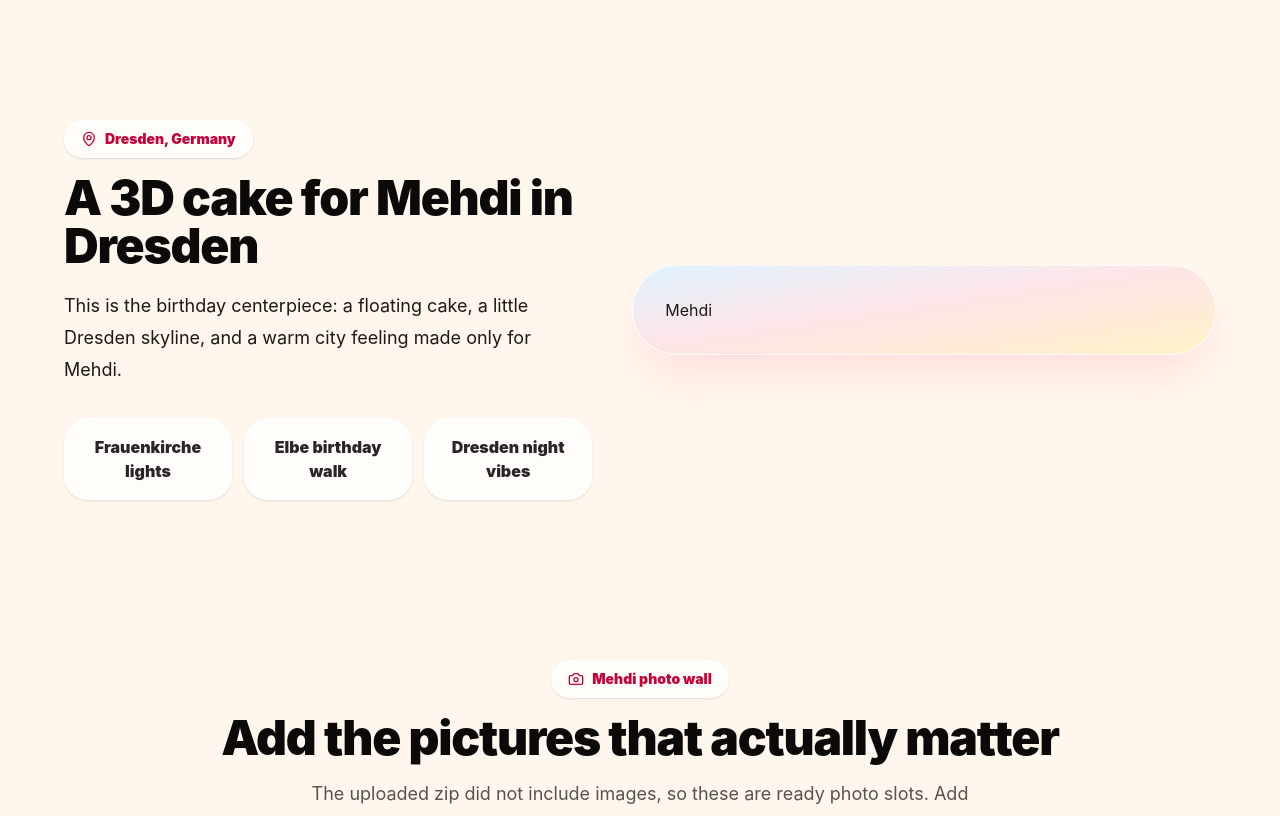
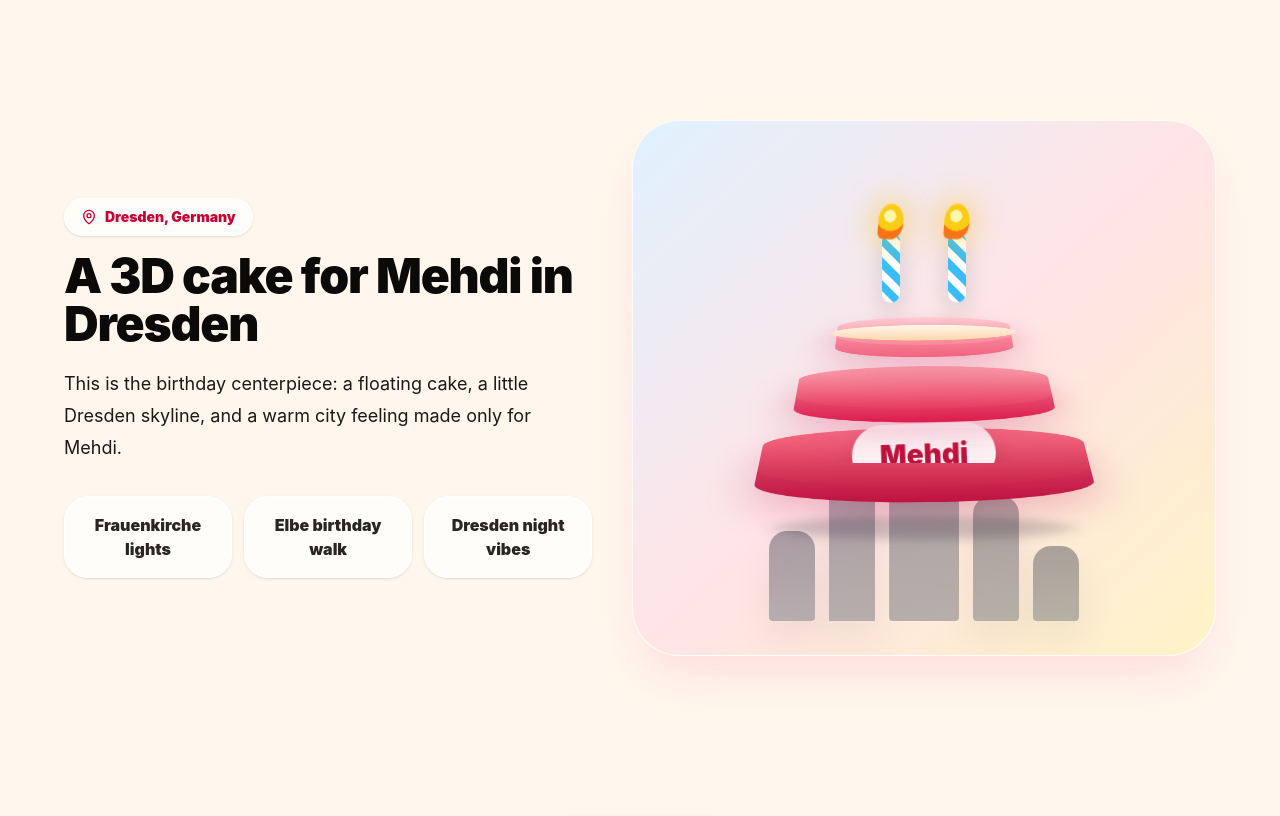
Before and after one commit to aminee94-byte/Mehdi-_Birthday, a React (Vite) app: page / in a window 1280 px wide. Shown: the part 760-1576 px from the top of the page. Built offline with nearby package versions, Linux system fonts and the light colour scheme.

Commit message:
Add custom Dresden cake styling

```diff
--- a/src/styles.css
+++ b/src/styles.css
@@ -28,3 +28,206 @@ a {
 ::selection {
   background: rgba(244, 63, 94, 0.22);
 }
+
+.cake-stage {
+  position: relative;
+  min-height: 520px;
+  overflow: hidden;
+  perspective: 1000px;
+}
+
+.skyline {
+  position: absolute;
+  inset-inline: 8%;
+  bottom: 34px;
+  display: flex;
+  align-items: end;
+  justify-content: center;
+  gap: 14px;
+  opacity: 0.35;
+}
+
+.skyline span {
+  display: block;
+  width: 46px;
+  background: linear-gradient(180deg, #0f172a, #334155);
+  border-radius: 18px 18px 4px 4px;
+  box-shadow: 0 18px 40px rgba(15, 23, 42, 0.2);
+}
+
+.skyline span:nth-child(1) {
+  height: 90px;
+}
+
+.skyline span:nth-child(2) {
+  height: 145px;
+  border-radius: 999px 999px 4px 4px;
+}
+
+.skyline span:nth-child(3) {
+  height: 190px;
+  width: 70px;
+  clip-path: polygon(50% 0, 100% 34%, 100% 100%, 0 100%, 0 34%);
+}
+
+.skyline span:nth-child(4) {
+  height: 125px;
+}
+
+.skyline span:nth-child(5) {
+  height: 75px;
+}
+
+.cake-scene {
+  position: relative;
+  height: 470px;
+  transform-style: preserve-3d;
+  animation: cake-float 5s ease-in-out infinite;
+}
+
+.cake-shadow {
+  position: absolute;
+  left: 50%;
+  bottom: 62px;
+  width: 300px;
+  height: 52px;
+  transform: translateX(-50%) rotateX(72deg);
+  border-radius: 50%;
+  background: rgba(15, 23, 42, 0.18);
+  filter: blur(10px);
+}
+
+.cake {
+  position: absolute;
+  left: 50%;
+  transform: translateX(-50%) rotateX(58deg) rotateZ(-1deg);
+  border-radius: 50% / 24%;
+  box-shadow:
+    inset 0 -24px 0 rgba(190, 24, 93, 0.15),
+    0 22px 45px rgba(190, 24, 93, 0.22);
+}
+
+.cake-bottom {
+  bottom: 90px;
+  width: 330px;
+  height: 125px;
+  background: linear-gradient(180deg, #fb7185, #be123c);
+}
+
+.cake-middle {
+  bottom: 170px;
+  width: 255px;
+  height: 105px;
+  background: linear-gradient(180deg, #fda4af, #e11d48);
+}
+
+.cake-top {
+  bottom: 238px;
+  width: 175px;
+  height: 82px;
+  background: linear-gradient(180deg, #fecdd3, #fb7185);
+}
+
+.cake-icing {
+  position: absolute;
+  left: 50%;
+  height: 32px;
+  transform: translateX(-50%) rotateX(58deg) rotateZ(-1deg);
+  border-radius: 50%;
+  background: linear-gradient(180deg, #fff7ed, #fed7aa);
+  box-shadow: 0 12px 24px rgba(251, 113, 133, 0.24);
+}
+
+.cake-icing-one {
+  bottom: 267px;
+  width: 185px;
+}
+
+.cake-icing-two {
+  bottom: 205px;
+  width: 265px;
+}
+
+.candle {
+  position: absolute;
+  bottom: 313px;
+  width: 18px;
+  height: 70px;
+  border-radius: 999px;
+  background: repeating-linear-gradient(45deg, #fff, #fff 8px, #38bdf8 8px, #38bdf8 16px);
+  box-shadow: 0 10px 22px rgba(15, 23, 42, 0.15);
+}
+
+.candle-one {
+  left: calc(50% - 42px);
+}
+
+.candle-two {
+  left: calc(50% + 24px);
+}
+
+.candle span {
+  position: absolute;
+  left: 50%;
+  top: -28px;
+  width: 24px;
+  height: 34px;
+  transform: translateX(-50%);
+  border-radius: 60% 60% 60% 20%;
+  background: radial-gradient(circle at 45% 35%, #fff7ad 0 22%, #facc15 23% 54%, #f97316 55% 100%);
+  filter: drop-shadow(0 0 16px rgba(251, 191, 36, 0.9));
+  animation: flame 0.9s ease-in-out infinite alternate;
+}
+
+.cake-label {
+  position: absolute;
+  left: 50%;
+  bottom: 130px;
+  transform: translateX(-50%) rotate(-2deg);
+  border-radius: 999px;
+  background: rgba(255, 255, 255, 0.92);
+  padding: 10px 28px;
+  font-size: 28px;
+  font-weight: 950;
+  color: #be123c;
+  box-shadow: 0 14px 28px rgba(15, 23, 42, 0.12);
+}
+
+@keyframes cake-float {
+  0%,
+  100% {
+    transform: translateY(0) rotateY(-4deg);
+  }
+
+  50% {
+    transform: translateY(-16px) rotateY(4deg);
+  }
+}
+
+@keyframes flame {
+  from {
+    transform: translateX(-50%) scale(0.94) rotate(-4deg);
+  }
+
+  to {
+    transform: translateX(-50%) scale(1.05) rotate(5deg);
+  }
+}
+
+@media (max-width: 640px) {
+  .cake-stage {
+    min-height: 430px;
+    padding-inline: 0;
+  }
+
+  .cake-scene {
+    height: 390px;
+    transform: scale(0.82);
+    transform-origin: center bottom;
+  }
+
+  .skyline {
+    inset-inline: 4%;
+    gap: 8px;
+  }
+}
```
